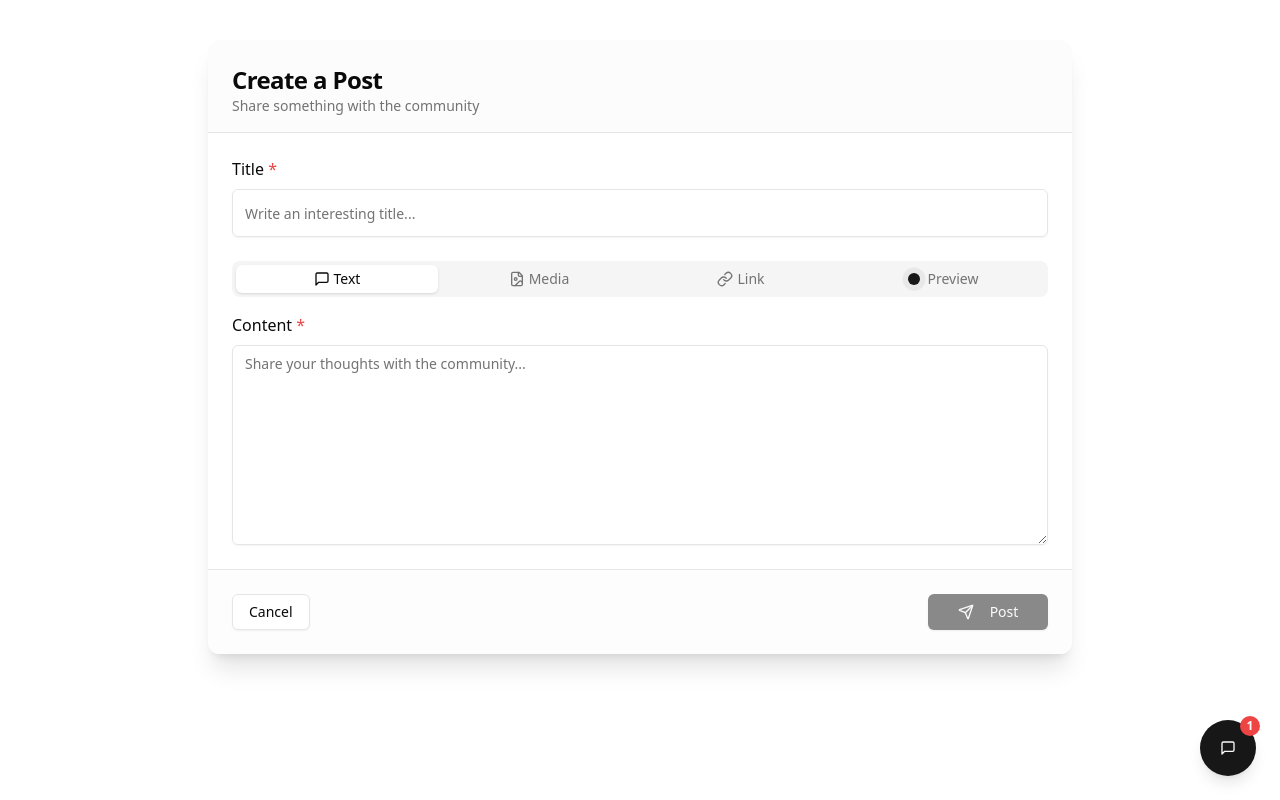
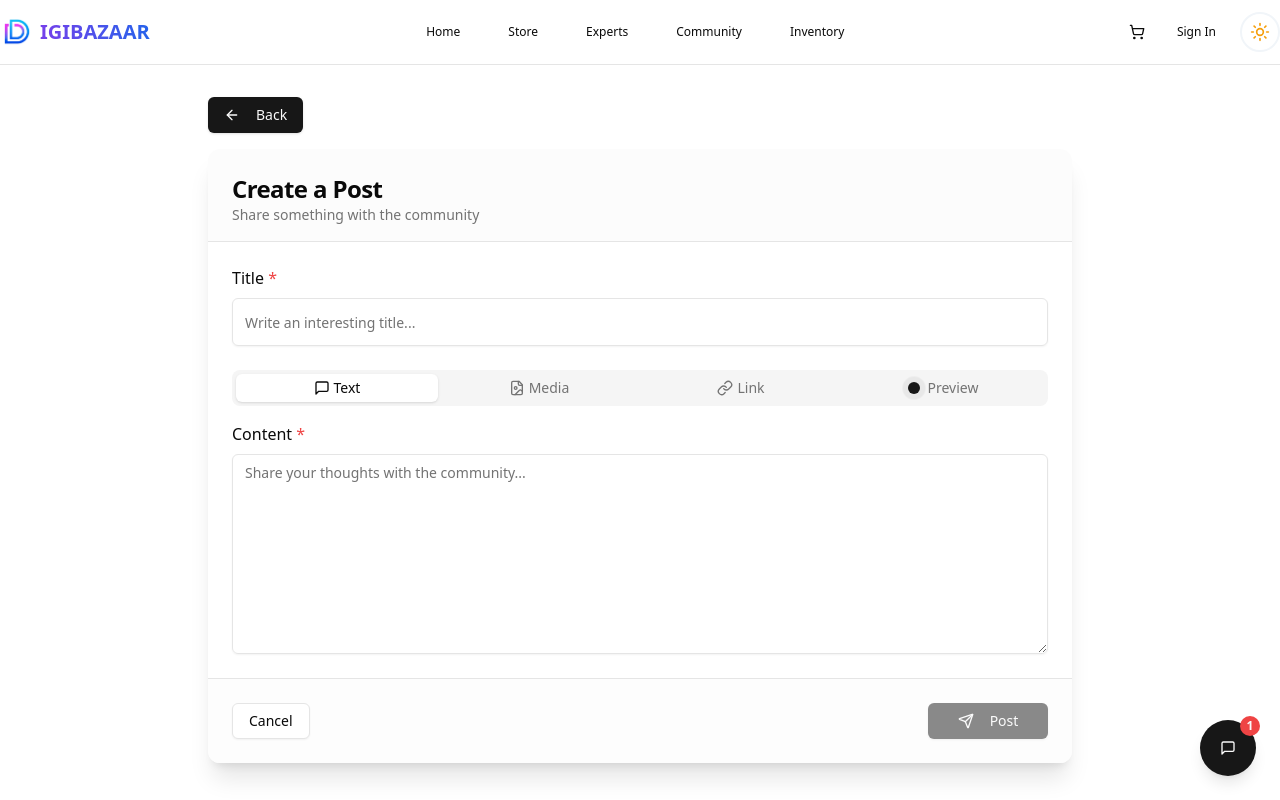
Before and after one commit to MihirJaiswal/digibazaar-frontend, a Next.js app in the folder client/: page /community/communities/1/submit in a window 1280 px wide. Built offline with nearby package versions, Linux system fonts and the light colour scheme.

Commit message:
some changes

```diff
--- a/client/src/app/community/communities/[id]/submit/page.tsx
+++ b/client/src/app/community/communities/[id]/submit/page.tsx
@@ -18,6 +18,8 @@ import { motion } from "framer-motion";
 import { AlertCircle, FileImage, LinkIcon, Loader2, MessageSquare, Music, Send, Video } from "lucide-react";
 import { Alert, AlertDescription } from "@/components/ui/alert";
 import Image from "next/image";
+import Header from "@/components/global/Header";
+import { ArrowLeft } from "lucide-react";
 
 const schema = z.object({
   title: z.string().min(3, "Title must be at least 3 characters."),
@@ -182,7 +184,17 @@ export default function CreateCommunityPost() {
   };
 
   return (
-    <div className="container max-w-4xl mx-auto py-10 px-4">
+    <div className="bg-white dark:bg-zinc-900">
+    <Header/>
+    <div className="container max-w-4xl mx-auto py-8 px-4">
+      <div>
+      <Button className="mb-4"
+          onClick={() => router.push('/community/communities/posts')}
+        >
+          <ArrowLeft className="mr-2 h-4 w-4" />
+          Back
+        </Button>
+      </div>
       <motion.div initial={{ opacity: 0, y: 20 }} animate={{ opacity: 1, y: 0 }} transition={{ duration: 0.5 }}>
         <Card className="border-0 shadow-xl overflow-hidden bg-gradient-to-b from-card to-background">
           <CardHeader className="pb-4 border-b bg-muted/30">
@@ -388,5 +400,6 @@ export default function CreateCommunityPost() {
         </Card>
       </motion.div>
     </div>
+    </div>
   );
 }
--- a/client/src/app/community/communities/create/page.tsx
+++ b/client/src/app/community/communities/create/page.tsx
@@ -27,6 +27,7 @@ import { AlertCircle, ArrowLeft, ArrowRight, Check, CheckCircle2, Globe, Image a
 import { Badge } from "@/components/ui/badge"
 import { Alert, AlertDescription } from "@/components/ui/alert"
 import Image from "next/image"
+import Header from "@/components/global/Header"
 
 // Modified form schema to handle file uploads
 const formSchema = z.object({
@@ -323,7 +324,9 @@ for (const [key, value] of formData.entries()) {
   );
 
   return (
-    <div className="min-h-screen bg-gradient-to-b from-background to-muted/20 py-12 px-4">
+    <>
+    <Header/>
+    <div className="min-h-screen bg-white dark:bg-zinc-900 py-8 px-4">
       <div className="container max-w-5xl mx-auto">
         <motion.div
           initial={{ opacity: 0, y: 20 }}
@@ -339,8 +342,8 @@ for (const [key, value] of formData.entries()) {
 
           <div className="grid grid-cols-1 lg:grid-cols-3 gap-8">
             <div className="lg:col-span-2">
-              <Card className="border-0 shadow-xl overflow-hidden">
-                <CardHeader className="bg-primary/5 border-b">
+              <Card className="border shadow-xl overflow-hidden">
+                <CardHeader className="bg-white dark:bg-black border-b">
                   <CardTitle>
                     {step === 1 && "Basic Information"}
                     {step === 2 && "Community Settings"}
@@ -774,5 +777,6 @@ for (const [key, value] of formData.entries()) {
         </motion.div>
       </div>
     </div>
+    </>
   )
 }
--- a/client/src/components/gigs/HeroSection.tsx
+++ b/client/src/components/gigs/HeroSection.tsx
@@ -13,7 +13,7 @@ export default function HeroSection() {
   const [activeTab, setActiveTab] = useState("hire")
 
   return (
-    <section className="relative overflow-hidden bg-gradient-to-b from-background to-background/80 pb-16 md:pt-24 pt-12 md:pb-24  px-8">
+    <section className="relative overflow-hidden bg-white dark:bg-zinc-900 pb-16 md:pt-24 pt-12 md:pb-24  px-8">
       {/* Background decorative elements */}
       <div className="absolute inset-0 -z-10 overflow-hidden">
         <div className="absolute left-[-10%] top-[-5%] h-[500px] w-[500px] rounded-full bg-primary/10 blur-3xl" />
```
